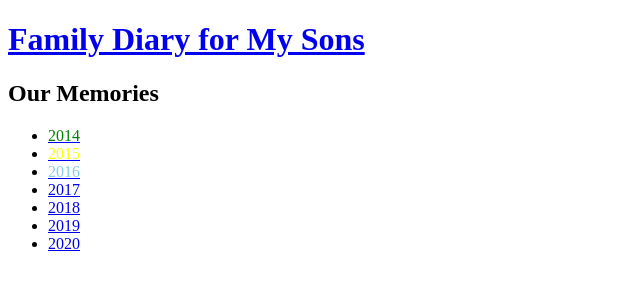
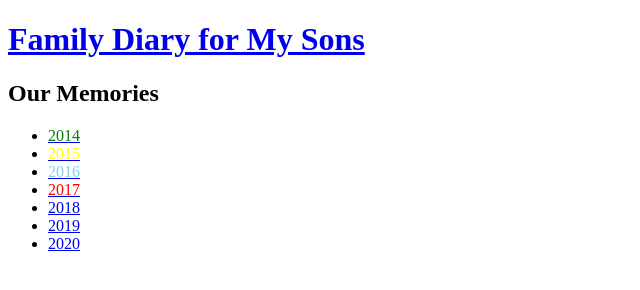
Before and after one commit to ian8602/Family-Diary, a plain HTML site: page index.html in a window 1280 px wide. Shown: the full height of the page, 0-640 px from the left. Drawn offline with Linux system fonts and the light colour scheme.

Commit message:
Update index.html

```diff
--- a/index.html
+++ b/index.html
@@ -20,7 +20,7 @@
     <li><a href="2014.html"><font color="green">2014</font></a></li>
     <li><a href="2015.html"><font color="yellow">2015</font></a></li>
     <li><a href="2016.html"><font color="skyblue">2016</font></a></li>
-      <li><a href="2017.html">2017</a></li>
+    <li><a href="2017.html"><font color="red">2017</font></a></li>
       <li><a href="2018.html">2018</a></li>
       <li><a href="2019.html">2019</a></li>
       <li><a href="2020.html">2020</a></li>
```
